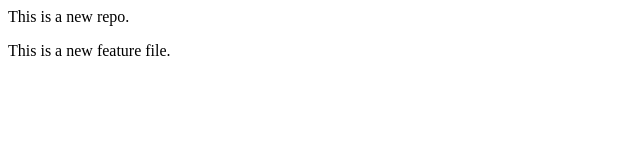
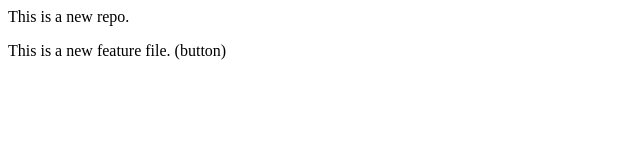
Before and after one commit to dkhullar2k/localrepo, a plain HTML site: page index.html in a window 1280 px wide. Shown: the full height of the page, 0-640 px from the left. Drawn offline with Linux system fonts and the light colour scheme.

```diff
--- a/index.html
+++ b/index.html
@@ -1,2 +1,2 @@
 <p>This is a new repo.</p>
-<p>This is a new feature file.</p>
+<p>This is a new feature file. (button)</p>
```
